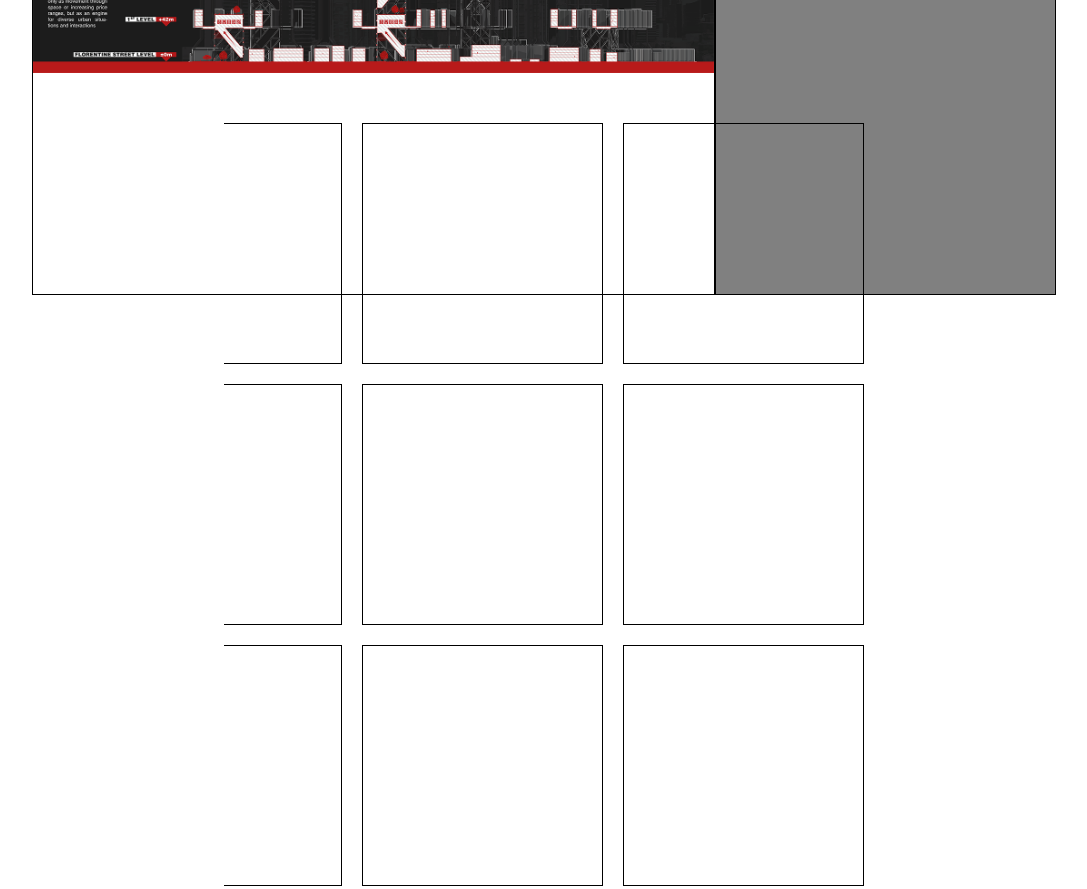
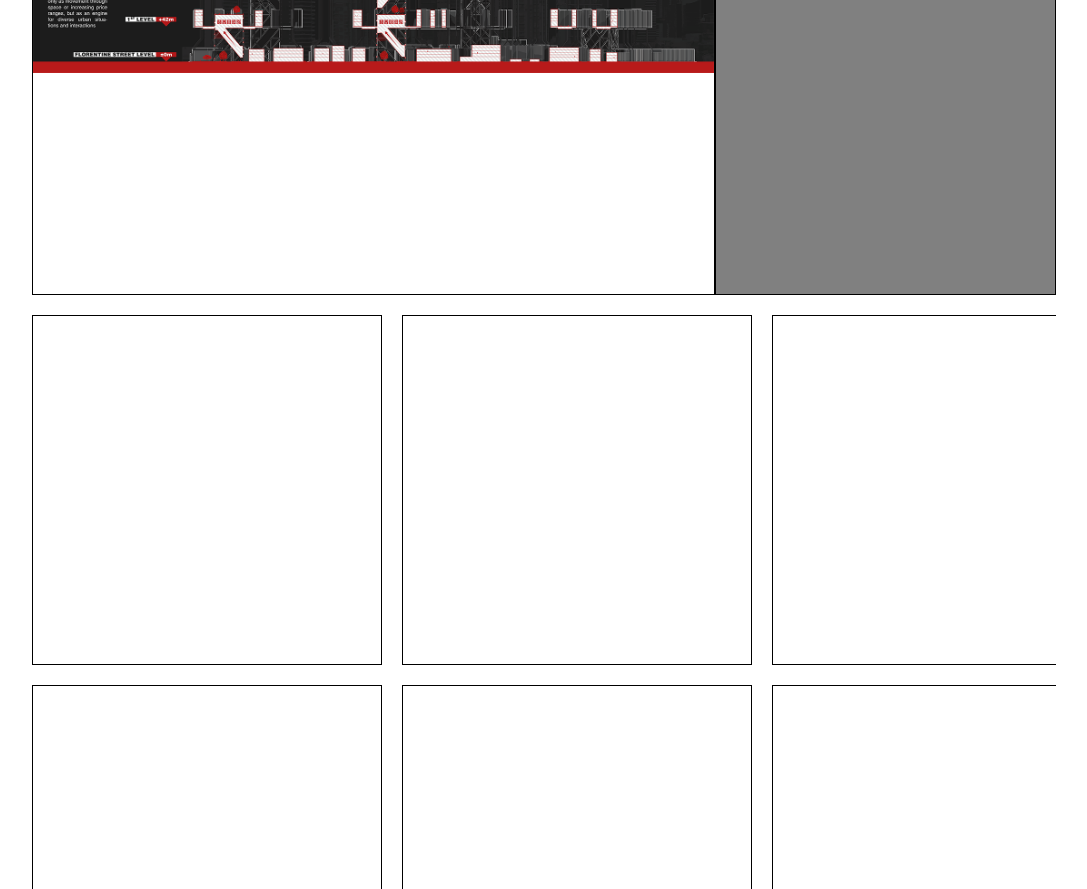
Before and after one commit to bc-unachukwu/portfolioWebsiteProject, a plain HTML site: page index.html in a window 1280 px wide. Shown: the part 460-1349 px from the top of the page, without its empty margins (96-1183 px from the left). Drawn offline with Linux system fonts and the light colour scheme; a script that the page names is missing.

Commit message:
Change grid to flex with horizontal scrolling

```diff
--- a/index.html
+++ b/index.html
@@ -45,8 +45,10 @@
               <p>text</p>
             </div>
           </div>
-          <!-- Grid -->
-           <div id="projects" class="grid-container">
+          <div ></div>
+          <!-- Projects Grid -->
+          <div class="scroll-container">
+            <div id="projects" class="flex-container">
               <a href="#" class="grid-item"><img src="#" alt="" /></a>
               <a href="#" class="grid-item"><img src="#" alt="" /></a>
               <a href="#" class="grid-item"><img src="#" alt="" /></a>
@@ -59,6 +61,7 @@
               <a href="#" class="grid-item"><img src="#" alt="" /></a>
               <a href="#" class="grid-item"><img src="#" alt="" /></a>
               <a href="#" class="grid-item"><img src="#" alt="" /></a>
+            </div>
           </div>
         </div>
       </section>
--- a/resources/css/styles.css
+++ b/resources/css/styles.css
@@ -77,25 +77,37 @@ main {
 
 /* Projects Grid */
 
-.grid-container {
-    height: 80vh;
-    overflow-x: scroll;
-    overflow-y: scroll;
-    white-space: nowrap;
+.scroll-container{
+    margin-top: 20px;
+    display: flex;
+    width: 100%;
+    scroll-snap-type: x mandatory; /* Smooth scrolling */
+    -webkit-overflow-scrolling: touch;
+}
 
-    -webkit-overflow-scrolling: touch;
-    margin-top: 20px;
-    display: grid;
+.flex-container {
+    width: 100%;
+    align-items: flex-start;
+    display: flex;
+    flex-wrap: wrap;
+    flex-direction: column;
+    overflow-x: auto;
+    height: 90vh;
     gap: 20px;
-    grid-template-rows: auto-fit, minmax(25vw, 1fr);
-
-    grid-template-columns: repeat(auto-fit, minmax(25vh, 1fr));
-    transform: rotate(90deg);
-    transform: flip;
+    /* justify-content: space-between; */
 }
 
 .grid-item {
-    aspect-ratio: 1;
+    flex: 1 1 auto;
+    min-height: calc(40vh - 20px);
+    aspect-ratio: 1 / 1;
+    color: white;
+    display: flex;
+    justify-content: center;
+    align-items: center;
+    text-decoration: none;
+    font-size: 1.2em;
+    scroll-snap-align: start; /* Smooth scroll snapping */
     border: 1px solid black;
 }
 
```
Lines whose indentation alone changed are shown as unchanged.
